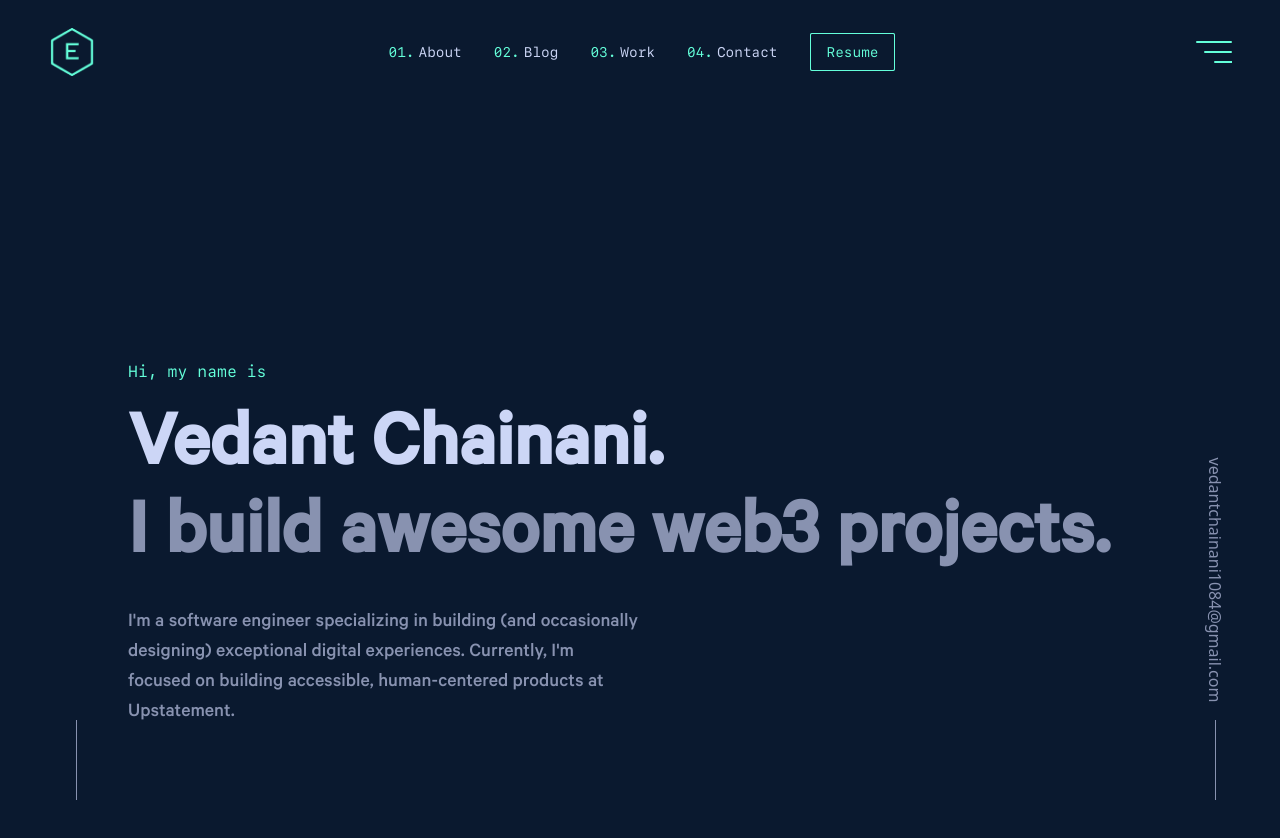
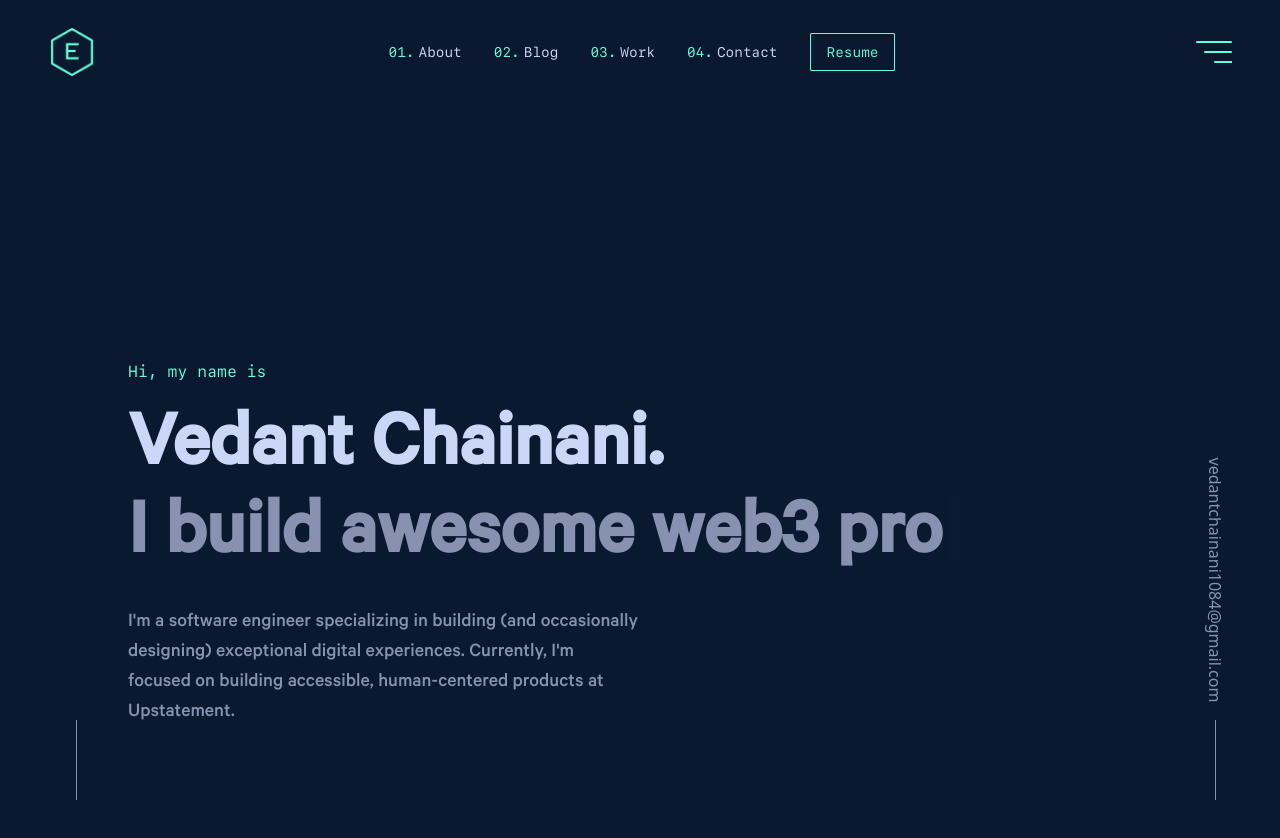
Before and after one commit to Envoy-VC/portfolio, a Next.js app: page / in a window 1280 px wide. Shown: the top 838 px of the page. Built offline with nearby package versions, Linux system fonts and the light colour scheme; some icons are missing.

Commit message:
add typewriter effect

```diff
--- a/package.json
+++ b/package.json
@@ -23,6 +23,7 @@
     "react-icons": "^4.10.1",
     "tailwindcss": "3.3.3",
     "typescript": "5.2.2",
+    "typewriter-effect": "^2.20.1",
     "usehooks-ts": "^2.9.1"
   },
   "devDependencies": {
--- a/pages/index.tsx
+++ b/pages/index.tsx
@@ -8,8 +8,8 @@ const Home = () => {
 	return (
 		<>
 			<Sidebar />
+			<SocialLinksCover />
 			<div className={`${menuOpen ? 'blur-sm' : 'blur-none'}`}>
-				<SocialLinksCover />
 				<Navbar />
 				<Hero />
 				<About />
--- a/sections/hero/index.tsx
+++ b/sections/hero/index.tsx
@@ -1,5 +1,6 @@
 import React from 'react';
 import { motion, Variants } from 'framer-motion';
+import Typewriter from 'typewriter-effect';
 
 // Data
 import { HeroSectionDetails } from '@/data';
@@ -30,7 +31,7 @@ const Hero = () => {
 
 	return (
 		<section
-			className='mx-auto max-w-screen-sm px-8 lg:max-w-screen-md xl:max-w-screen-lg xl:px-0 my-64'
+			className='mx-auto my-64 max-w-screen-sm px-8 lg:max-w-screen-md xl:max-w-screen-lg xl:px-0'
 			id='#'
 		>
 			<motion.div
@@ -55,8 +56,15 @@ const Hero = () => {
 					<motion.h2
 						className='font-black leading-[1.1] text-textSecondary'
 						variants={item}
+						id='typewriter'
 					>
-						{HeroSectionDetails.tagline.at(0)}
+						<Typewriter
+							options={{
+								strings: HeroSectionDetails.tagline,
+								autoStart: true,
+								loop: true,
+							}}
+						/>
 					</motion.h2>
 				</div>
 				<motion.p
--- a/styles/globals.css
+++ b/styles/globals.css
@@ -49,3 +49,22 @@ body::-webkit-scrollbar-thumb {
 	background: #495670;
 	border-radius: 12px;
 }
+
+.animate-blink {
+	animation: blink 0.8s linear infinite;
+}
+
+@keyframes blink {
+	0% {
+		opacity: 100%;
+	}
+	30% {
+		opacity: 100%;
+	}
+	50% {
+		opacity: 0%;
+	}
+	80% {
+		opacity: 0%;
+	}
+}
```
Also changed, not shown: 1 other file (tests, documents, lock files or other folders).
